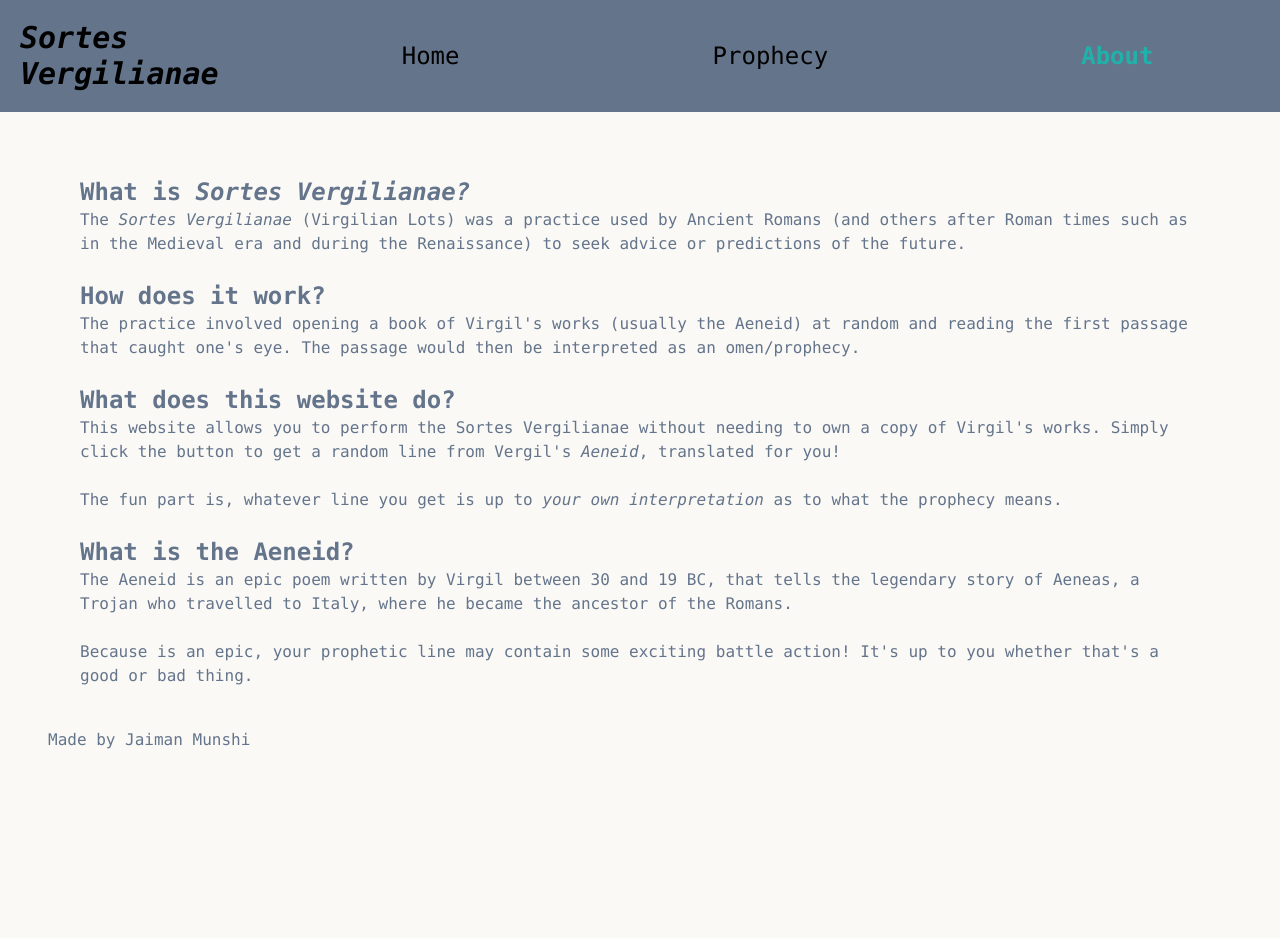
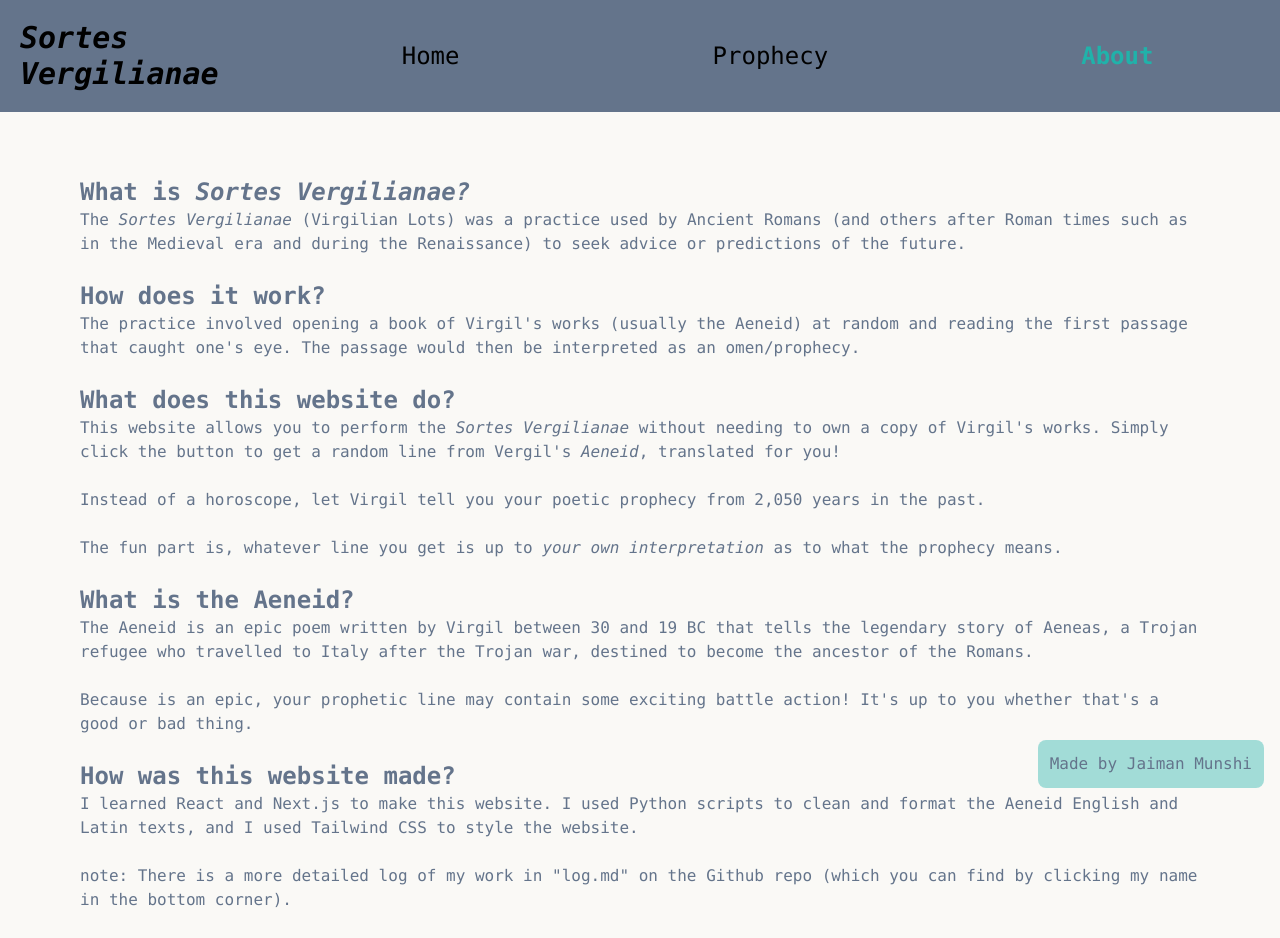
Before and after one commit to jaimanm/sortes-vergilianae, a Next.js app: page /about in a window 1280 px wide. Shown: the top 938 px of the page. Before the commit the page ends 800 px from the top, so only its background shows below. Built offline with nearby package versions, Linux system fonts and the light colour scheme.

Commit message:
finalizing little things

```diff
--- a/app/about/page.tsx
+++ b/app/about/page.tsx
@@ -24,23 +24,37 @@ export default function Page() {
       <br></br>
       <h2 className="header">What does this website do?</h2>
       <p>
-        This website allows you to perform the Sortes Vergilianae without
+        This website allows you to perform the <i>Sortes Vergilianae</i> without
         needing to own a copy of Virgil's works. Simply click the button to get
         a random line from Vergil's <i>Aeneid</i>, translated for you! <br />
         <br />
+        Instead of a horoscope, let Virgil tell you your poetic prophecy from 2,050 years in the past.
+        <br /> <br />
         The fun part is, whatever line you get is up to{" "}
         <i>your own interpretation</i> as to what the prophecy means.
       </p>
       <br></br>
       <h2 className="header">What is the Aeneid?</h2>
       <p>
-        The Aeneid is an epic poem written by Virgil between 30 and 19 BC, that
-        tells the legendary story of Aeneas, a Trojan who travelled to Italy,
-        where he became the ancestor of the Romans. <br />
+        The Aeneid is an epic poem written by Virgil between 30 and 19 BC that
+        tells the legendary story of Aeneas, a Trojan refugee who travelled to Italy after the Trojan war,
+        destined to become the ancestor of the Romans. <br />
         <br />
         Because is an epic, your prophetic line may contain some exciting battle
         action! It's up to you whether that's a good or bad thing.
       </p>
+      <br></br>
+      <h2 className="header">How was this website made?</h2>
+      <p>
+        I learned React and Next.js to make this website. I used Python scripts to clean and format the Aeneid English and Latin texts,
+         and I used Tailwind CSS to style the website.
+        <br></br><br></br>
+        note: There is a more detailed log of my work in "log.md" on the Github repo (which you can find by clicking my name in the bottom corner).
+        <br></br><br></br>
+        note2: I had a lot of fun playing around with the CSS, specifically making little things happen when you hover, select, or are pressing down on certain elements.
+        <br></br><br></br>
+        note3: I used a color scheme of "slate-500" and "lightseagreen" because why not
+      </p>
     </div>
   );
 }
--- a/app/layout.tsx
+++ b/app/layout.tsx
@@ -17,15 +17,15 @@ export default function RootLayout({
 }) {
   return (
     <html lang="en">
-      <body className="fixed font-mono bg-[#FAF9F6] selection:bg-[lightseagreen] selection:bg-opacity-50">
+      <body className="font-mono bg-[#FAF9F6] selection:bg-[lightseagreen] selection:bg-opacity-50">
+        <div className="h-screen w-screen text-slate-500">
+        {children}
+        <Footer />
+        </div>
         <nav className='fixed w-screen top-0 left-0 h-28 bg-slate-500 flex items-center select-none'>
           <h1 className="font-bold font-mono text-3xl italic ml-5">Sortes Vergilianae</h1>
           <Links />
         </nav>
-        <div className="h-screen w-screen text-slate-500">
-        {children}
-        <Footer />
-        </div>
       </body>
     </html>
   )
@@ -33,8 +33,8 @@ export default function RootLayout({
 
 function Footer() {
   return (
-    <div className="fixed bottom-6 left-6 m-6">
-      <p className="hover:text-[lightseagreen]">
+    <div className="fixed bottom-3 right-4 bg-[lightseagreen] w-auto h-auto bg-opacity-40 rounded-lg">
+      <p className="hover:text-[lightseagreen] hover:italic p-3">
         Made by <a href="https://www.github.com/jaimanm">Jaiman Munshi</a>
       </p>
     </div>
--- a/app/prophecy/prophecy.tsx
+++ b/app/prophecy/prophecy.tsx
@@ -63,12 +63,14 @@ export function Prophecy() {
     const [latinLine, setLatinLine] = useState([]);
     const [englishLine, setEnglishLine] = useState([]);
     const [lineNumber, setLineNumber] = useState(0);
+    const [loading, setLoading] = useState(true);
 
     useEffect(() => {
         setBook(getRandomNumber(1, 12));
     }, []);
 
     useEffect(() => {
+        setLoading(true);
         fetch('Aeneid_Latin/Aeneid_Latin_' + book + '.txt')
             .then(response => response.text())
             .then(data => {
@@ -85,11 +87,16 @@ export function Prophecy() {
                 const lines = data.split('\n');
                 const line = lines.slice((lineNumber - 1) - numLines, (lineNumber - 1));
                 setEnglishLine(line);
+                setLoading(false);
             });
     }, [book]);
 
+    if (loading) {
+        return <p className='mx-16 text-4xl font-bold italic'>Loading...</p>;
+    }
+
     return (
-        <div className='flex-col justify-center text-2xl mx-16'>
+        <div className='flex-col justify-center text-2xl mx-16 h-auto w-auto'>
             <p className='italic text-xl'>Aeneid Book {book}, Lines {lineNumber - 3}-{lineNumber}</p>
             <br></br>
             <p>Latin:</p>
```
Also changed, not shown: 1 other file (tests, documents, lock files or other folders).
